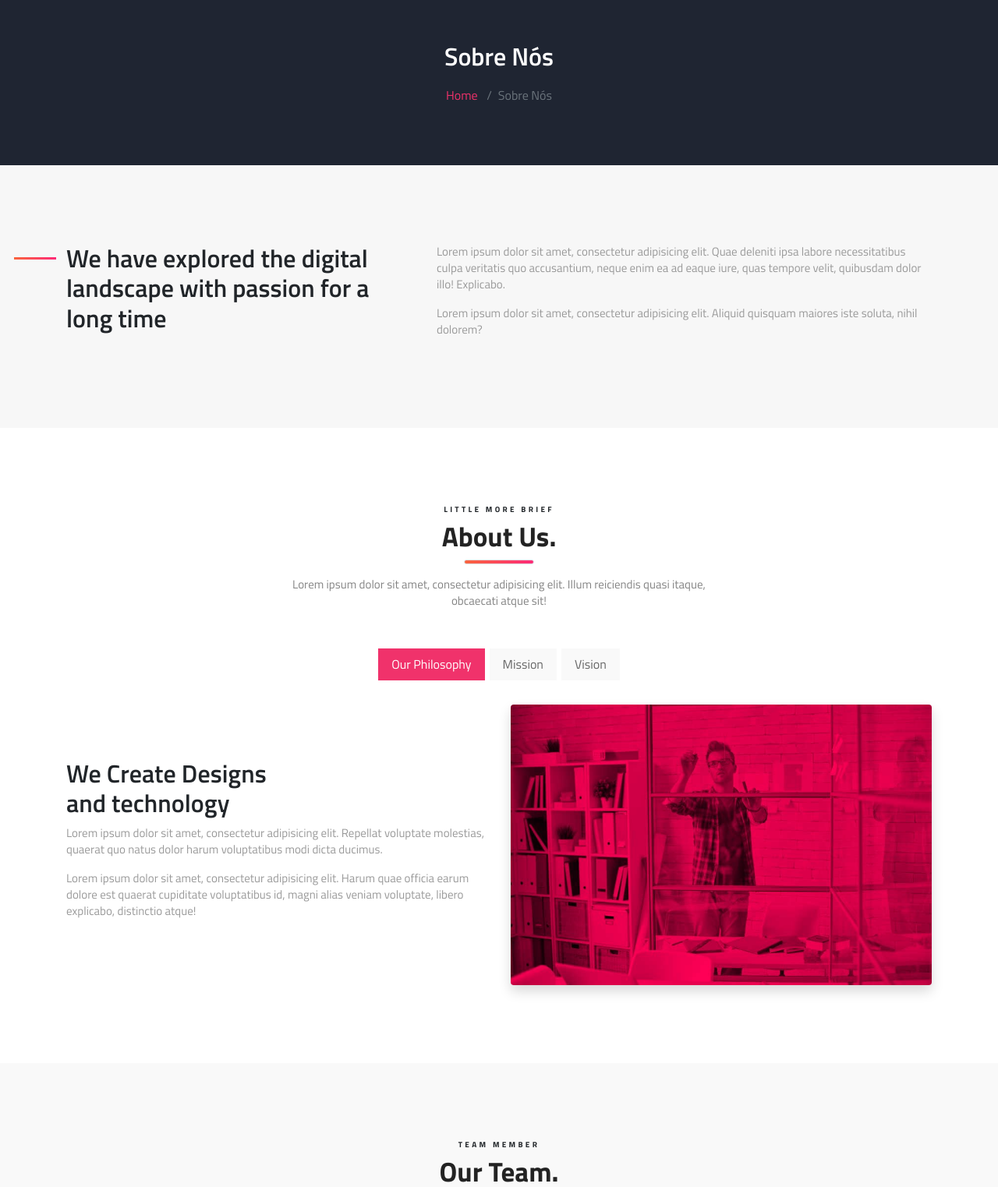
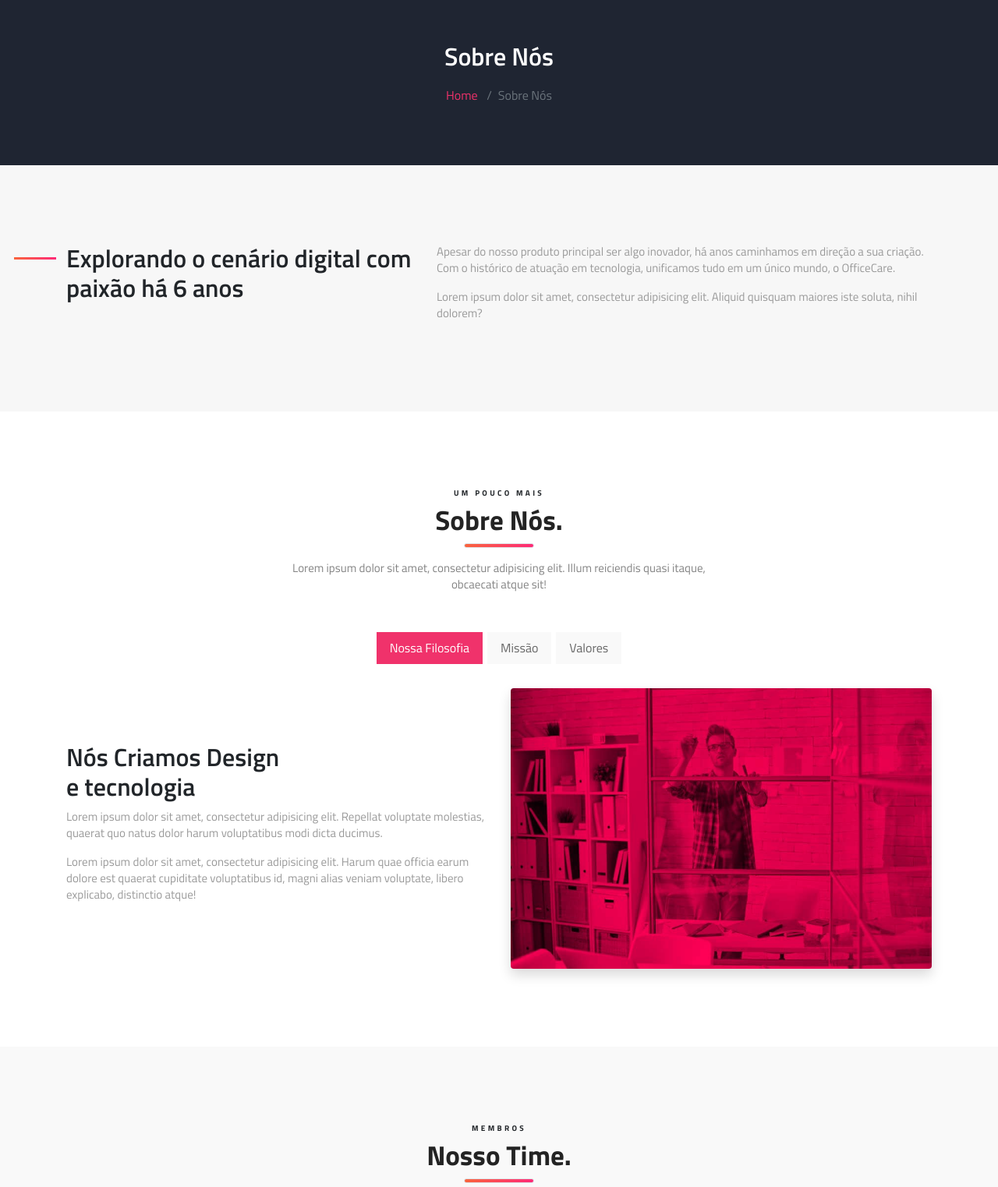
Before and after one commit to themefisher/navigator-bootstrap, a website: page theme/about.html in a window 1280 px wide. Shown: the part 77-1600 px from the top of the page at 78% size. Drawn offline with Linux system fonts and the light colour scheme; some packages are replaced by stand-ins of ours; files whose address does not match are found by name.

Commit message:
alteracoes home e about

```diff
--- a/theme/about.html
+++ b/theme/about.html
@@ -168,10 +168,10 @@ Start About Section
 	<div class="container">
 		<div class="row">
 			<div class="col-12 col-md-5">
-				<h2>We have explored the digital landscape with passion for a long time</h2>
+				<h2>Explorando o cenário digital com paixão há 6 anos</h2>
 			</div>
 			<div class="col-12 col-md-7">
-				<p>Lorem ipsum dolor sit amet, consectetur adipisicing elit. Quae deleniti ipsa labore necessitatibus culpa veritatis quo accusantium, neque enim ea ad eaque iure, quas tempore velit, quibusdam dolor illo! Explicabo.</p>
+				<p>Apesar do nosso produto principal ser algo inovador, há anos caminhamos em direção a sua criação. Com o histórico de atuação em tecnologia, unificamos tudo em um único mundo, o OfficeCare. </p>
 				<p>Lorem ipsum dolor sit amet, consectetur adipisicing elit. Aliquid quisquam maiores iste soluta, nihil dolorem?</p>
 			</div>
 
@@ -184,8 +184,8 @@ Start About Section
 		<div class="row">
 			<div class="col">
 				<div class="title">
-					<h4>Little more brief</h4>
-					<h2>About Us.</h2>
+					<h4>Um pouco mais</h4>
+					<h2>Sobre Nós.</h2>
 					<span class="border"></span>
 					<p>Lorem ipsum dolor sit amet, consectetur adipisicing elit. Illum reiciendis quasi itaque, obcaecati atque sit!</p>
 				</div>
@@ -197,22 +197,22 @@ Start About Section
 					<ul class="nav nav-tabs justify-content-center" id="myTab" role="tablist">
 						<li class="nav-item">
 							<a class="nav-link active" id="home-tab" data-toggle="tab" href="#philosophy" role="tab" aria-controls="philosophy"
-							  aria-selected="true">Our Philosophy</a>
+							  aria-selected="true">Nossa Filosofia</a>
 						</li>
 						<li class="nav-item">
 							<a class="nav-link" id="profile-tab" data-toggle="tab" href="#mission" role="tab" aria-controls="mission"
-							  aria-selected="false">mission</a>
+							  aria-selected="false">missão</a>
 						</li>
 						<li class="nav-item">
 							<a class="nav-link" id="contact-tab" data-toggle="tab" href="#vision" role="tab" aria-controls="vision"
-							  aria-selected="false">vision</a>
+							  aria-selected="false">valores</a>
 						</li>
 					</ul>
 					<div class="tab-content" id="myTabContent">
 						<div class="tab-pane fade show active" id="philosophy" role="tabpanel" aria-labelledby="home-tab">
 							<div class="row">
 								<div class="col-md-6 align-self-center">
-									<h2>We Create Designs<br> and technology</h2>
+									<h2>Nós Criamos Design<br> e tecnologia</h2>
 									<p>Lorem ipsum dolor sit amet, consectetur adipisicing elit. Repellat voluptate molestias, quaerat quo natus
 										dolor harum voluptatibus modi dicta ducimus.</p>
 									<p>Lorem ipsum dolor sit amet, consectetur adipisicing elit. Harum quae officia earum dolore est quaerat
@@ -226,7 +226,7 @@ Start About Section
 						<div class="tab-pane fade" id="mission" role="tabpanel" aria-labelledby="profile-tab">
 							<div class="row">
 								<div class="col-md-6 align-self-center">
-									<h2>Our Mission</h2>
+									<h2>Nossa Missão</h2>
 									<p>Lorem ipsum dolor sit amet, consectetur adipisicing elit. Repellat voluptate molestias, quaerat quo natus
 										dolor harum voluptatibus modi dicta ducimus.</p>
 									<p>Lorem ipsum dolor sit amet, consectetur adipisicing elit. Harum quae officia earum dolore est quaerat
@@ -240,7 +240,7 @@ Start About Section
 						<div class="tab-pane fade" id="vision" role="tabpanel" aria-labelledby="contact-tab">
 							<div class="row">
 								<div class="col-md-6 align-self-center">
-									<h2>Our Vision</h2>
+									<h2>Nossos Valores</h2>
 									<p>Lorem ipsum dolor sit amet, consectetur adipisicing elit. Repellat voluptate molestias, quaerat quo natus
 										dolor harum voluptatibus modi dicta ducimus.</p>
 									<p>Lorem ipsum dolor sit amet, consectetur adipisicing elit. Harum quae officia earum dolore est quaerat
@@ -266,8 +266,8 @@ Start About Section
 		<div class="row">
 			<div class="col-12">
 				<div class="title text-center">
-					<h4>TEAM MEMBER</h4>
-					<h2>Our Team.</h2>
+					<h4>MEMBROS</h4>
+					<h2>Nosso Time.</h2>
 					<span class="border"></span>
 					<p>Lorem ipsum dolor sit amet, consectetur adipisicing elit. Illum reiciendis quasi itaque, obcaecati atque sit!</p>
 				</div>
@@ -453,7 +453,7 @@ Start Call To Action
 	<div class="container">
 		<div class="row">
 			<div class="col-md-12 text-center">
-				<h2>Let's Create Something Together</h2>
+				<h2>Vamos Criar Algo Juntos!</h2>
 				<p>Proin gravida nibh vel velit auctor aliquet. Aenean sollicudin bibendum auctor, <br> nisi elit consequat ipsum, nesagittis sem nid elit. Duis sed odio sitain elit.</p>
 				<a href="contact.html" class="btn btn-main">Contact Us</a>
 			</div>
```
Also changed, not shown: theme/index.html (+6 -6 lines).
